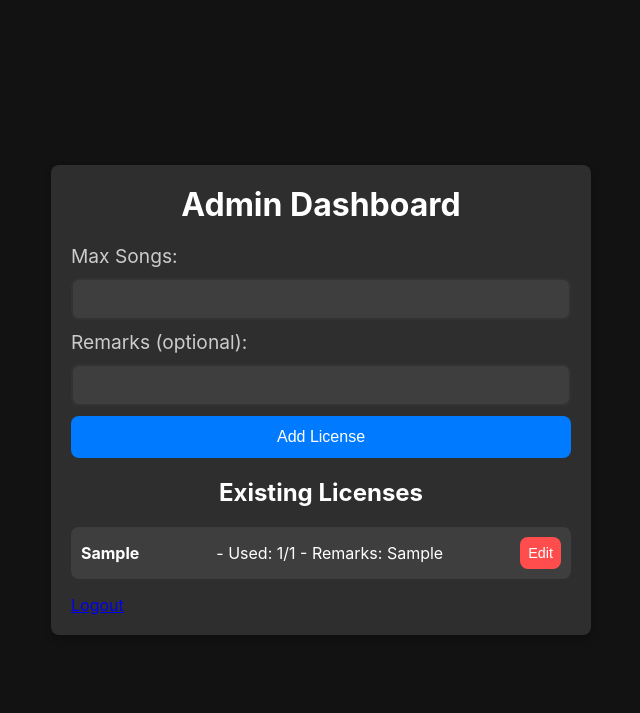
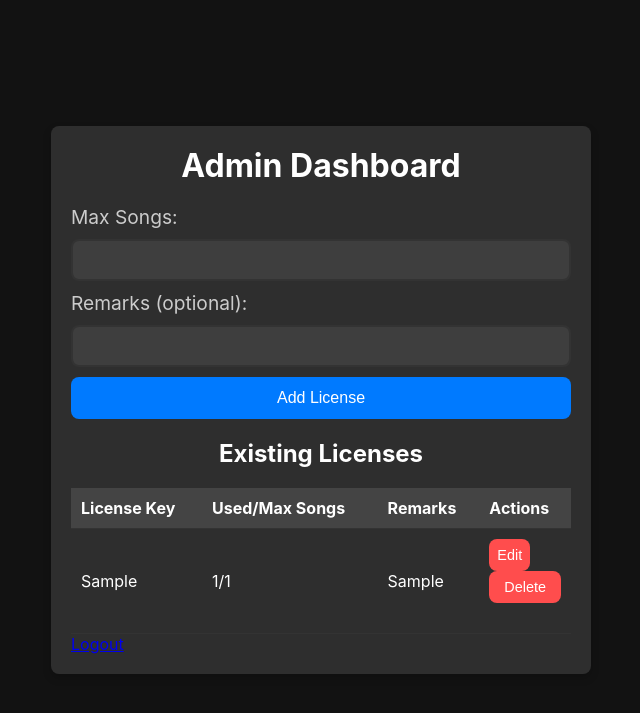
Before and after one commit to ZigaoWang/suno-ai-song, a Flask app: page /admin in a window 1280 px wide. Shown: the top 713 px of the page, without its empty margins (319-959 px from the left). Run offline with Flask 3, Linux system fonts and the light colour scheme; the visitor is signed in with stand-in values (Sample User, id 1); tables that the repository leaves empty hold one stand-in row (values such as "Sample post").

Commit message:
Added delete license and change it to 5 digits

```diff
--- a/main.py
+++ b/main.py
@@ -124,7 +124,7 @@ def get_cached_songs():
 
 
 def generate_license_key():
-    return ''.join(random.choices(string.ascii_letters + string.digits, k=8))
+    return ''.join(random.choices(string.ascii_letters + string.digits, k=5))
 
 
 def login_required(f):
@@ -133,6 +133,7 @@ def login_required(f):
         if 'logged_in' not in session:
             return redirect(url_for('login'))
         return f(*args, **kwargs)
+
     return decorated_function
 
 
@@ -187,6 +188,19 @@ def edit_license():
     if license:
         license.max_songs = max_songs
         license.remarks = remarks
+        db.session.commit()
+
+    return redirect('/admin')
+
+
+@app.route('/delete_license', methods=['POST'])
+@login_required
+def delete_license():
+    license_id = request.form['id']
+    license = License.query.get(license_id)
+
+    if license:
+        db.session.delete(license)
         db.session.commit()
 
     return redirect('/admin')
--- a/static/styles.css
+++ b/static/styles.css
@@ -301,3 +301,27 @@ form {
 .hidden {
     display: none;
 }
+
+table {
+    width: 100%;
+    border-collapse: collapse;
+    margin-top: 20px;
+}
+
+thead {
+    background-color: #444;
+}
+
+th, td {
+    padding: 10px;
+    text-align: left;
+    border-bottom: 1px solid #333;
+}
+
+tr:hover {
+    background-color: #555;
+}
+
+form.edit-form {
+    margin-top: 10px;
+}
--- a/templates/admin.html
+++ b/templates/admin.html
@@ -18,10 +18,22 @@
         </form>
         <div class="license-list">
             <h2>Existing Licenses</h2>
-            <ul>
+            <table>
+                <thead>
+                    <tr>
+                        <th>License Key</th>
+                        <th>Used/Max Songs</th>
+                        <th>Remarks</th>
+                        <th>Actions</th>
+                    </tr>
+                </thead>
+                <tbody>
                     {% for license in licenses %}
-                <li>
-                    <strong>{{ license.key }}</strong> - Used: {{ license.used_songs }}/{{ license.max_songs }} - Remarks: {{ license.remarks }}
+                    <tr>
+                        <td>{{ license.key }}</td>
+                        <td>{{ license.used_songs }}/{{ license.max_songs }}</td>
+                        <td>{{ license.remarks }}</td>
+                        <td>
                             <button onclick="showEditForm({{ license.id }}, '{{ license.max_songs }}', '{{ license.remarks }}')">Edit</button>
                             <form class="edit-form hidden" id="edit-form-{{ license.id }}" method="POST" action="/edit_license">
                                 <input type="hidden" name="id" value="{{ license.id }}">
@@ -31,9 +43,15 @@
                                 <input type="text" name="remarks" value="{{ license.remarks }}">
                                 <button type="submit">Update</button>
                             </form>
-                </li>
+                            <form method="POST" action="/delete_license" onsubmit="return confirm('Are you sure you want to delete this license?');">
+                                <input type="hidden" name="id" value="{{ license.id }}">
+                                <button type="submit">Delete</button>
+                            </form>
+                        </td>
+                    </tr>
                     {% endfor %}
-            </ul>
+                </tbody>
+            </table>
         </div>
         <a href="/logout">Logout</a>
     </div>
```
Lines whose indentation alone changed are shown as unchanged.
